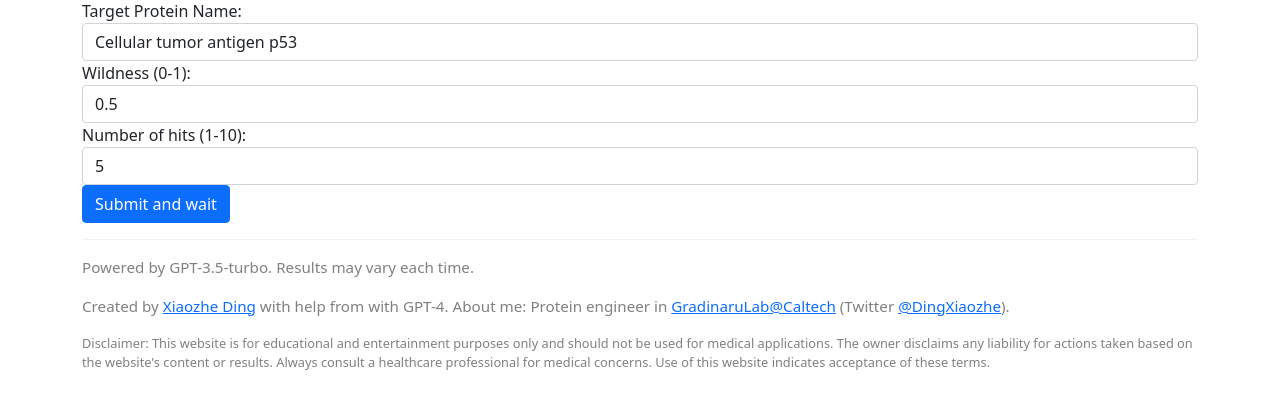
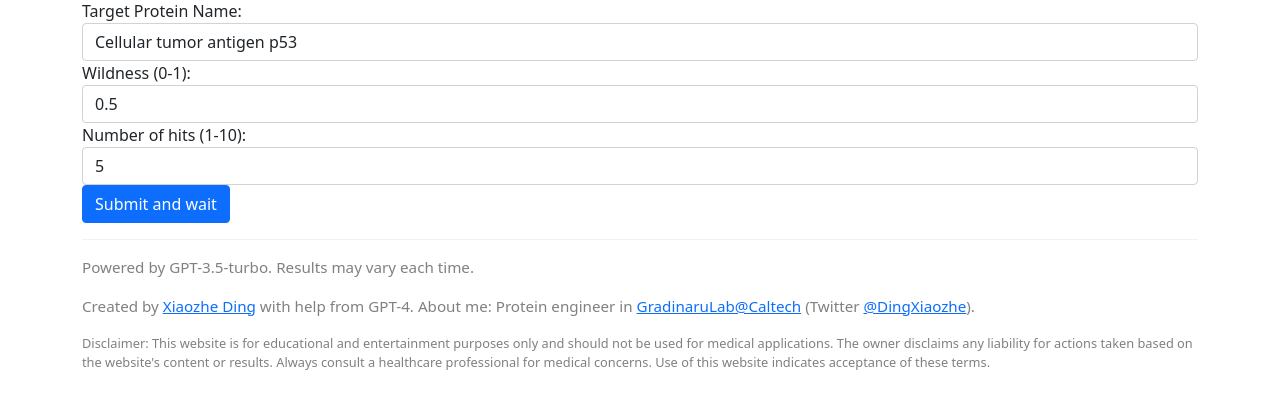
Before and after one commit to xz-ding/GPTPullDown, a Flask app: page / in a window 1280 px wide. Shown: the part 114-523 px from the top of the page. Run offline with Flask 2, Linux system fonts and the light colour scheme.

Commit message:
fixed typo

```diff
--- a/templates/index.html
+++ b/templates/index.html
@@ -28,7 +28,7 @@
 
     <hr style="border-top: 1px solid #ccc;">
     <p style="font-size: 0.95rem; color: grey;">Powered by GPT-3.5-turbo. Results may vary each time. </p>
-    <p style="font-size: 0.95rem; color: grey;">Created by <a href="https://www.dingxiaozhe.com" target="_blank">Xiaozhe Ding</a> with help from with GPT-4. About me: Protein engineer in <a href="https://glab.caltech.edu/" target="_blank">GradinaruLab@Caltech</a> (Twitter <a href="https://twitter.com/DingXiaozhe" target="_blank">@DingXiaozhe</a>).</p>
+    <p style="font-size: 0.95rem; color: grey;">Created by <a href="https://www.dingxiaozhe.com" target="_blank">Xiaozhe Ding</a> with help from GPT-4. About me: Protein engineer in <a href="https://glab.caltech.edu/" target="_blank">GradinaruLab@Caltech</a> (Twitter <a href="https://twitter.com/DingXiaozhe" target="_blank">@DingXiaozhe</a>).</p>
     <p style="font-size: 0.8rem; color: grey;">Disclaimer: This website is for educational and entertainment purposes only and should not be used for medical applications. The owner disclaims any liability for actions taken based on the website's content or results. Always consult a healthcare professional for medical concerns. Use of this website indicates acceptance of these terms.</p>
 
 
--- a/templates/results.html
+++ b/templates/results.html
@@ -74,7 +74,7 @@
 
     <hr style="border-top: 1px solid #ccc;">
     <p style="font-size: 0.95rem; color: grey;">Powered by GPT-3.5-turbo. Results may vary each time. </p>
-    <p style="font-size: 0.95rem; color: grey;">Created by <a href="https://www.dingxiaozhe.com" target="_blank">Xiaozhe Ding</a> with help from with GPT-4. About me: Protein engineer in <a href="https://glab.caltech.edu/" target="_blank">GradinaruLab@Caltech</a> (Twitter <a href="https://twitter.com/DingXiaozhe" target="_blank">@DingXiaozhe</a>).</p>
+    <p style="font-size: 0.95rem; color: grey;">Created by <a href="https://www.dingxiaozhe.com" target="_blank">Xiaozhe Ding</a> with help from GPT-4. About me: Protein engineer in <a href="https://glab.caltech.edu/" target="_blank">GradinaruLab@Caltech</a> (Twitter <a href="https://twitter.com/DingXiaozhe" target="_blank">@DingXiaozhe</a>).</p>
     <p style="font-size: 0.8rem; color: grey;">Disclaimer: This website is for educational and entertainment purposes only and should not be used for medical applications. The owner disclaims any liability for actions taken based on the website's content or results. Always consult a healthcare professional for medical concerns. Use of this website indicates acceptance of these terms.</p>
 
 <!-- Add the rest of the content -->
```
